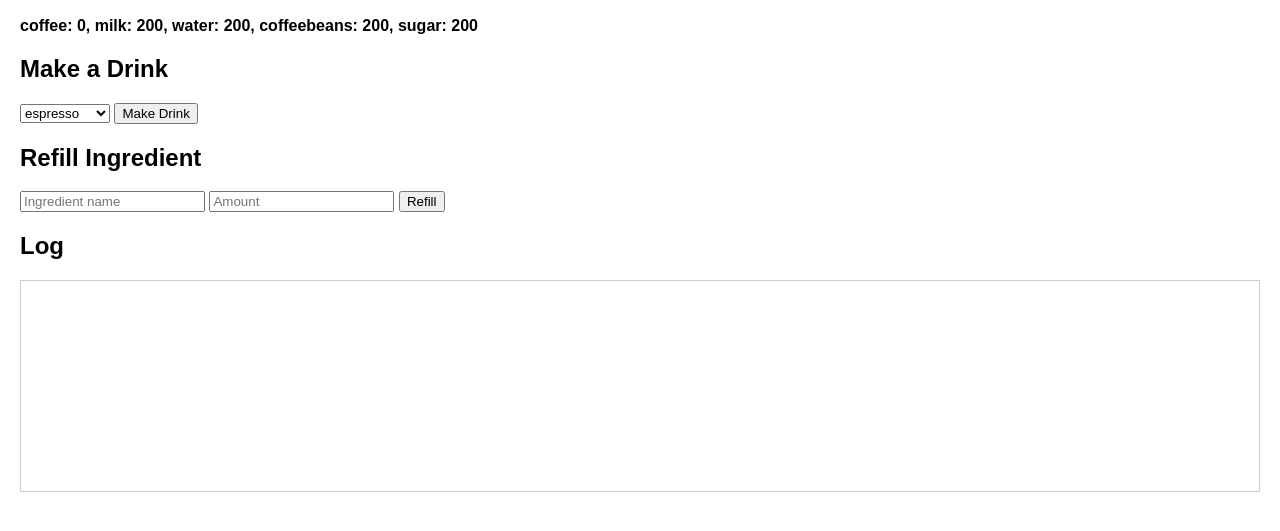
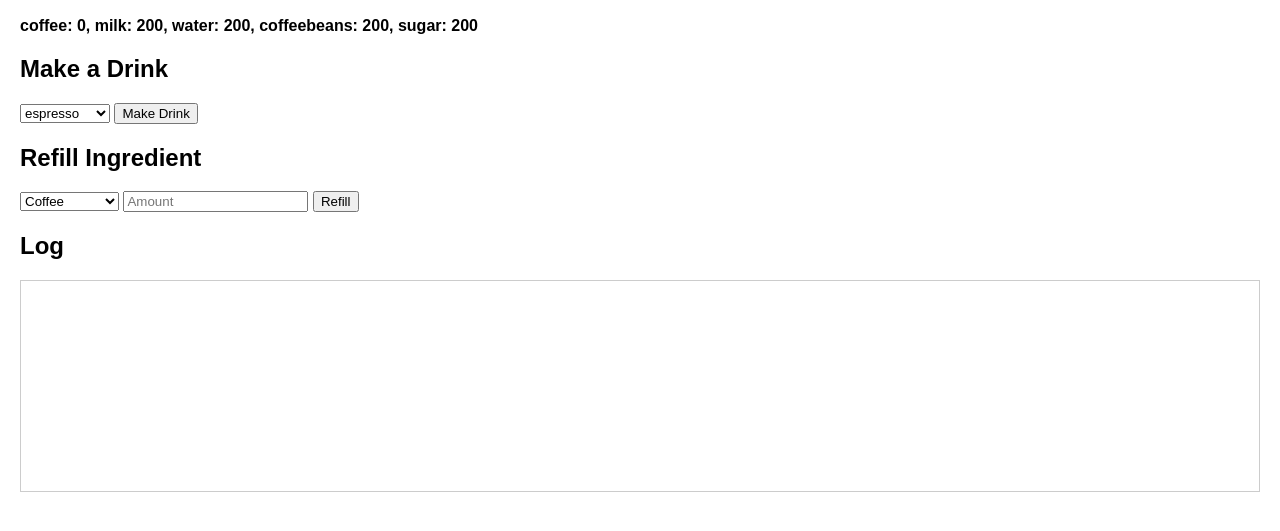
Before and after one commit to Alexander-2049/design-patterns-ts, a website built with webpack: page public/index.html in a window 1280 px wide. Shown: the part 111-642 px from the top of the page. Built offline with nearby package versions, Linux system fonts and the light colour scheme.

Commit message:
feat: update ingredient refill functionality with dropdown selection

```diff
--- a/public/index.html
+++ b/public/index.html
@@ -36,7 +36,7 @@
 
     <div>
       <h2>Refill Ingredient</h2>
-      <input id="ingredient-name" type="text" placeholder="Ingredient name" />
+      <select id="ingredient-select"></select>
       <input id="ingredient-amount" type="number" placeholder="Amount" />
       <button id="refill-btn">Refill</button>
     </div>
--- a/src/index.ts
+++ b/src/index.ts
@@ -8,6 +8,7 @@ import { LoggerObserver } from './observer/LoggerObserver';
 import { DrinkFactory } from './drinks/DrinkFactory';
 
 import { loadDefaultIngredients, registerDefaults } from './inventory/defaultIngredients';
+import { IngredientRegistry } from './ingredients/IngredientRegistry';
 
 class DOMLogger implements LoggerObserver {
   private logEl = document.getElementById('log')!;
@@ -52,8 +53,23 @@ document.getElementById('make-btn')?.addEventListener('click', () => {
   }
 });
 
+function initIngredientSelect() {
+  const select = document.getElementById('ingredient-select') as HTMLSelectElement;
+  select.innerHTML = '';
+  function addOption(ingredient: { name: string }) {
+    const option = document.createElement('option');
+    option.value = ingredient.name;
+    option.textContent = ingredient.name;
+    select.appendChild(option);
+  }
+
+  IngredientRegistry.getAll().forEach(addOption);
+
+  IngredientRegistry.addIngredientListener(addOption);
+}
+
 document.getElementById('refill-btn')?.addEventListener('click', () => {
-  const name = (document.getElementById('ingredient-name') as HTMLInputElement).value
+  const name = (document.getElementById('ingredient-select') as HTMLInputElement).value
     .trim()
     .toLowerCase();
   const amount = parseFloat(
@@ -67,3 +83,4 @@ document.getElementById('refill-btn')?.addEventListener('click', () => {
 
 initDrinkSelect();
 updateInventoryUI();
+initIngredientSelect();
--- a/src/ingredients/IngredientRegistry.ts
+++ b/src/ingredients/IngredientRegistry.ts
@@ -1,6 +1,7 @@
+import EventEmitter from 'events';
 import { Ingredient } from './Ingredient';
 
-export class IngredientRegistry {
+export class IngredientRegistry extends EventEmitter {
   private static ingredients = new Map<string, Ingredient>();
 
   static register(ingredient: Ingredient): void {
@@ -14,4 +15,17 @@ export class IngredientRegistry {
   static getAll(): Ingredient[] {
     return Array.from(this.ingredients.values());
   }
+
+  static addIngredientListener(listener: (ingredient: Ingredient) => void): void {
+    this.prototype.on('ingredientAdded', listener);
+  }
+
+  static removeIngredientListener(listener: (ingredient: Ingredient) => void): void {
+    this.prototype.off('ingredientAdded', listener);
+  }
+
+  static add(ingredient: Ingredient): void {
+    this.register(ingredient);
+    this.prototype.emit('ingredientAdded', ingredient);
+  }
 }
```
